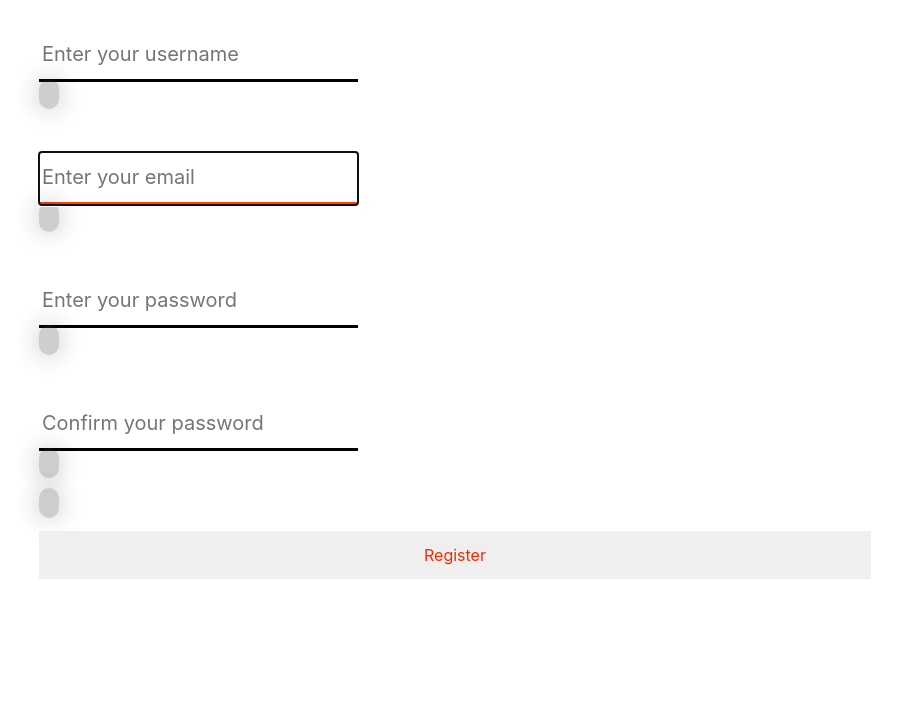
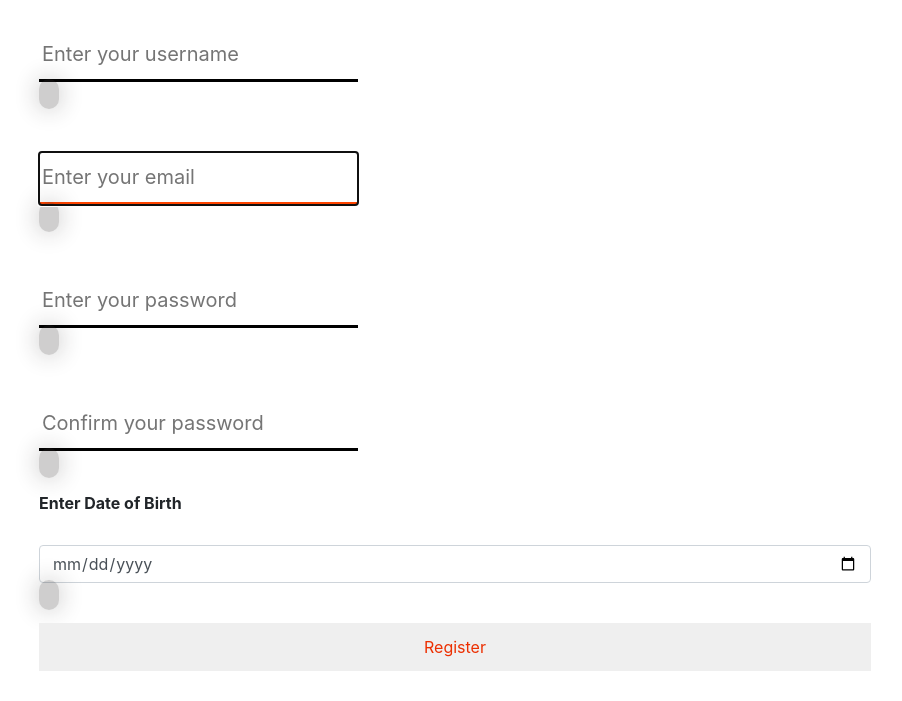
Before and after one commit to oumaoumag/netfix-service-platform, a Django app: page /register/customer/ in a window 1280 px wide. Shown: the part 99-800 px from the top of the page, without its empty margins (185-1087 px from the left). Run offline with Django 3.2, Linux system fonts and the light colour scheme; some libraries are stand-ins or nearby versions.

Commit message:
corrected the customer register form to isplay date of birth field

```diff
--- a/users/forms.py
+++ b/users/forms.py
@@ -37,12 +37,13 @@
     )
     date_of_birth = forms.DateField(
         label="Date of Birth",
-        widget=DateInput(attrs={'placeholder': 'Enter your date of birth'})
+        widget=DateInput(attrs={'placeholder': 'YYYY-MM-DD', 'class': 'form-control'})
     )
 
     class Meta:
         model = User
         fields = ["username", "email", "password1", "password2", "date_of_birth"]
+
 
 class CompanySignUpForm(UserCreationForm):
     email = forms.EmailField(validators=[validate_email])
--- a/users/templates/users/register_customer.html
+++ b/users/templates/users/register_customer.html
@@ -1,33 +1,44 @@
 {% extends 'main/base.html' %}
 {% block title %}
 Customer Registration
-{%endblock %}
+{% endblock %}
 
 {% block content %}
 <form method="POST">
   {% csrf_token %}
-  {{form.errors}}
+  {{ form.errors }}
+
   <div class="mb-3">
+    <label for="{{ form.username.id_for_label }}">Username</label>
     {{ form.username }}
     <span class="helptext">{{ form.username.help_text }}</span>
   </div>
+
   <div class="mb-3">
+    <label for="{{ form.email.id_for_label }}">Email</label>
     {{ form.email }}
     <span class="helptext">{{ form.email.help_text }}</span>
   </div>
+
   <div class="mb-3">
+    <label for="{{ form.password1.id_for_label }}">Password</label>
     {{ form.password1 }}
     <span class="helptext">{{ form.password1.help_text }}</span>
   </div>
 
   <div class="mb-3">
+    <label for="{{ form.password2.id_for_label }}">Confirm Password</label>
     {{ form.password2 }}
     <span class="helptext">{{ form.password2.help_text }}</span>
   </div>
+
   <div class="mb-3">
-    {{ form.birth }}
-    <span class="helptext">{{ form.birth.help_text }}</span>
+    <p><strong>Enter Date of Birth</strong></p>  <!-- Caption added here -->
+    <label for="{{ form.date_of_birth.id_for_label }}">Date of Birth</label>
+    {{ form.date_of_birth }}
+    <span class="helptext">{{ form.date_of_birth.help_text }}</span>
   </div>
+
   <button type="submit" name="register">Register</button>
 </form>
 {% endblock %}
```
Also changed, not shown: db.sqlite3.
